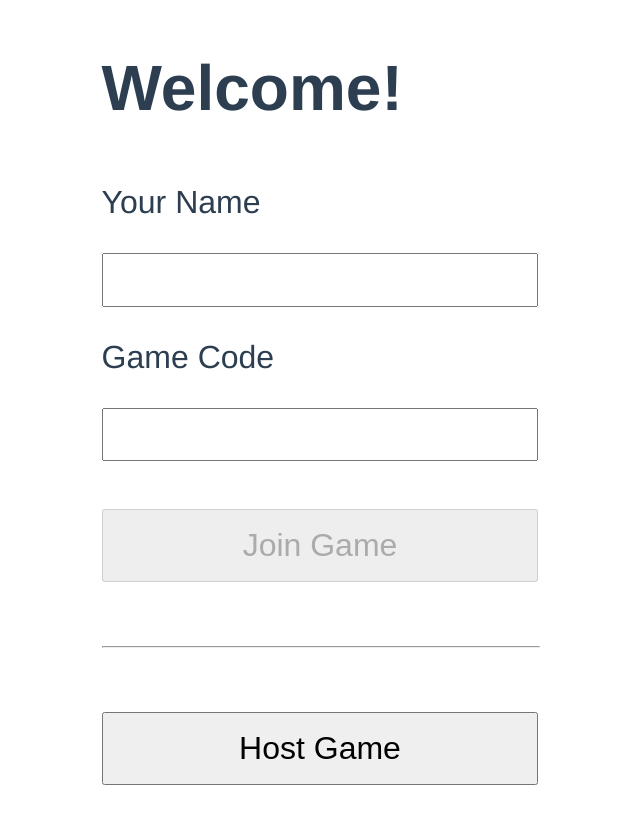
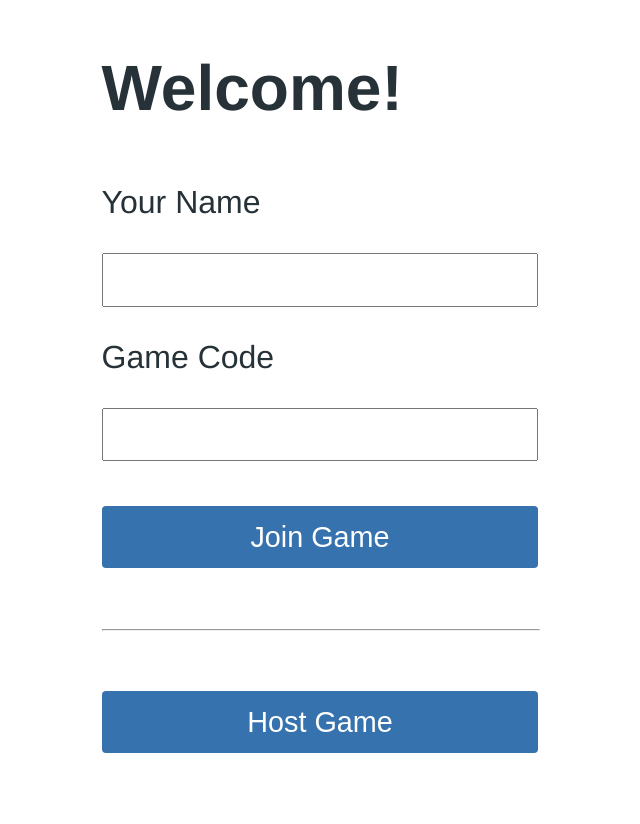
Before and after one commit to onebytegone/intense-inquiries, a Vue app in the folder client/: page / in a window 1280 px wide. Shown: the whole page, without its empty margins (320-960 px from the left). After the commit the page ends 800 px from the top, so only its background shows below. Built offline with nearby package versions, Linux system fonts and the light colour scheme; no server answers.

Commit message:
basic styles

```diff
--- a/client/src/App.vue
+++ b/client/src/App.vue
@@ -79,9 +79,12 @@ export default defineComponent({
    -moz-osx-font-smoothing: grayscale;
    display: flex;
    justify-content: center;
-   color: #2c3e50;
+   color: #263238;
    font-size: 2em;
    margin: 0 1em;
+}
+.color-green {
+   color: #4caf50;
 }
 form {
    display: flex;
@@ -102,9 +105,19 @@ input {
 button {
    padding: 0.5em 0;
    width: 100%;
+   -webkit-appearance: none;
+   -moz-appearance: none;
+   border: 0;
+   border-radius: 4px;
+   background-color: #3672ad;
+   color: #ffffff;
+   font-size: 0.9em;
+   &:hover {
+      background-color: #214972;
+   }
 }
 h3 {
-   color: #848a90;
+   color: #9e9e9e;
    margin: 0.5em 0;
 }
 li {
```
